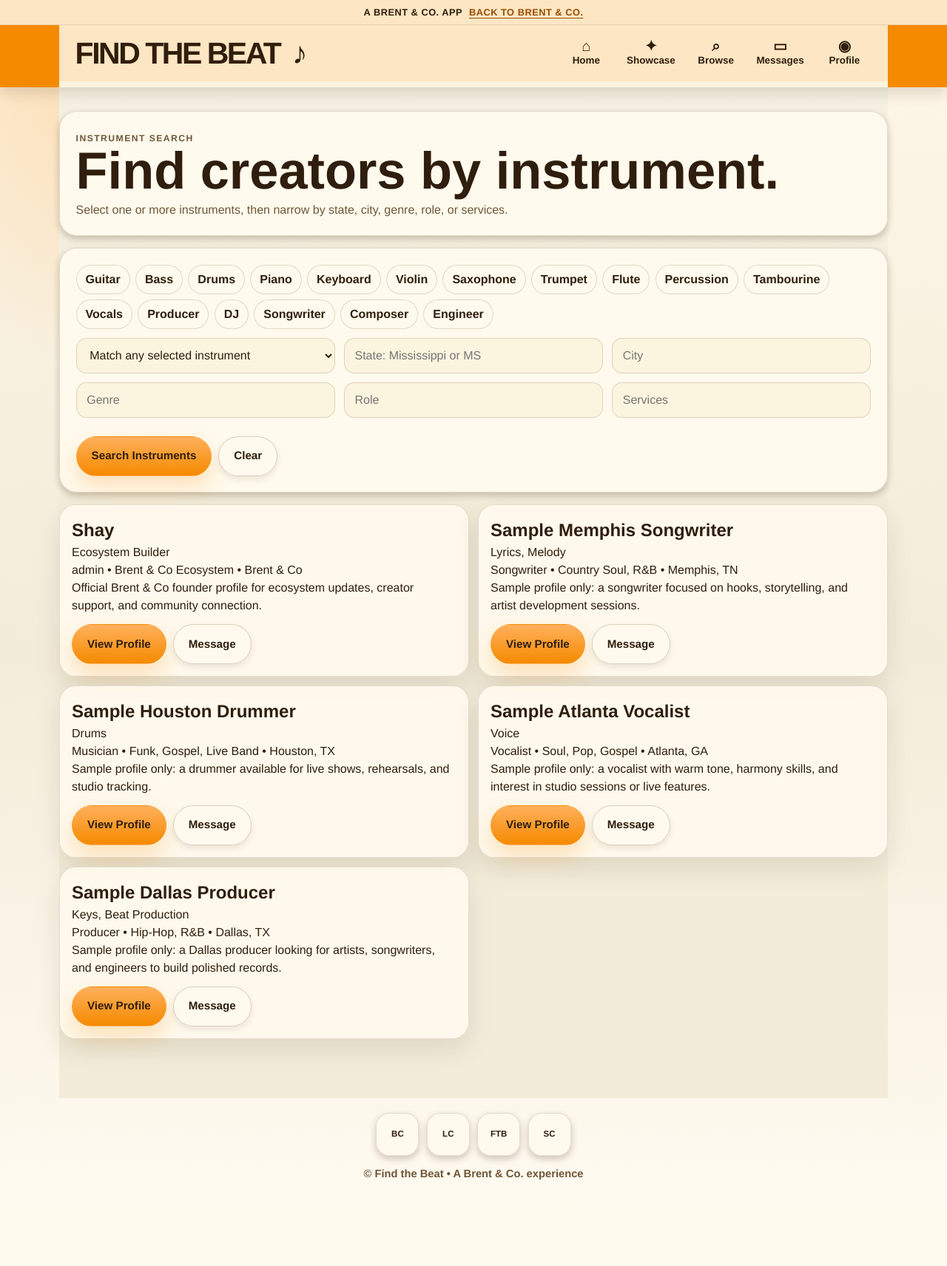
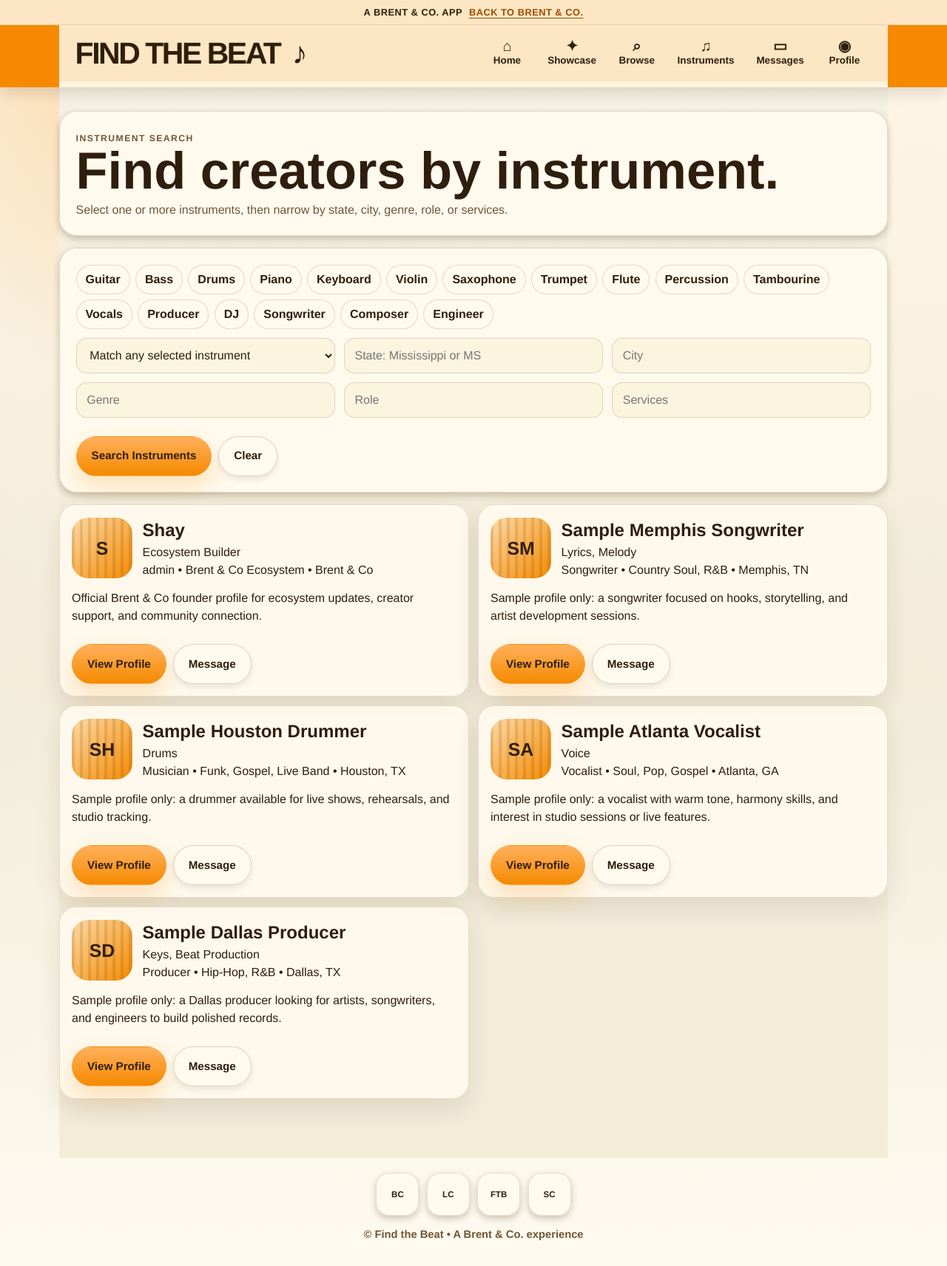
Before and after one commit to shayreneabee/find-the-beat, a Flask app: page /instruments in a window 1280 px wide. Shown: the whole page at 74% size. Before the commit the page ends 1595 px from the top, so only its background shows below. Run offline with Flask 3, Linux system fonts and the light colour scheme; data comes from the database, SQL or seed files in the repository.

Commit message:
Use one instrument search page

```diff
--- a/app.py
+++ b/app.py
@@ -794,14 +794,16 @@ CATEGORY_TILES = [
     {"slug": "composers", "title": "Composers", "terms": ["composer", "composition", "score", "arrangement"]},
     {"slug": "artists", "title": "Artists", "terms": ["artist", "rapper", "singer", "performer"]},
     {"slug": "vocalists", "title": "Vocalists", "terms": ["vocalist", "vocals", "voice", "singer"]},
-    {"slug": "guitar-players", "title": "Guitar Players", "terms": ["guitar", "guitarist"]},
-    {"slug": "drummers", "title": "Drummers", "terms": ["drums", "drummer"]},
-    {"slug": "pianists", "title": "Pianists", "terms": ["piano", "pianist", "keyboard", "keys"]},
-    {"slug": "bassists", "title": "Bassists", "terms": ["bass", "bassist"]},
     {"slug": "engineers", "title": "Engineers", "terms": ["engineer", "mixing", "mastering", "recording"]},
     {"slug": "songwriters", "title": "Songwriters", "terms": ["songwriter", "songwriting", "lyrics", "topline"]},
-    {"slug": "tambourine-players", "title": "Tambourine Players", "terms": ["tambourine", "percussion"]},
 ]
+INSTRUMENT_CATEGORY_REDIRECTS = {
+    "guitar-players": "Guitar",
+    "drummers": "Drums",
+    "pianists": "Piano",
+    "bassists": "Bass",
+    "tambourine-players": "Tambourine",
+}
 STATE_ALIASES = {
     "ms": "mississippi",
     "mississippi": "ms",
@@ -1686,6 +1688,9 @@ def profiles():
 def browse_category(slug):
     category = category_by_slug(slug)
     if not category:
+        instrument = INSTRUMENT_CATEGORY_REDIRECTS.get(slug)
+        if instrument:
+            return redirect(url_for("instruments", instruments=instrument))
         flash("Category not found.")
         return redirect(url_for("profiles"))
     filters = {
--- a/templates/base.html
+++ b/templates/base.html
@@ -870,6 +870,7 @@
         <a href="{{ url_for('home') }}" class="nav-pill home-link">Home</a>
         <a href="{{ url_for('showcase') }}" class="nav-pill showcase-link">Showcase</a>
         <a href="{{ url_for('profiles') }}" class="nav-pill browse-link">Browse</a>
+        <a href="{{ url_for('instruments') }}" class="nav-pill instruments-link">Instruments</a>
 
         {% if user %}
           <a href="{{ url_for('inbox') }}" class="nav-pill messages-link">Messages<span class="nav-badge" data-unread-badge {% if not unread_count %}hidden{% endif %}>{{ unread_count if unread_count and unread_count < 10 else "9+" if unread_count else "" }}</span></a>
--- a/templates/index.html
+++ b/templates/index.html
@@ -182,6 +182,10 @@
 
 <h2 class="section-band">browse talent</h2>
 <section class="category-grid" aria-label="Talent categories">
+  <a class="category-tile" href="{{ url_for('instruments') }}">
+    <strong>Instruments</strong>
+    <span>Search guitar, piano, vocals, drums, tambourine, and more</span>
+  </a>
   {% for category in category_tiles %}
     <a class="category-tile" href="{{ url_for('browse_category', slug=category.slug) }}">
       <strong>{{ category.title }}</strong>
--- a/templates/instruments.html
+++ b/templates/instruments.html
@@ -72,11 +72,40 @@
   }
 
   .instrument-card {
+    display: grid;
+    gap: 0.85rem;
     padding: 1rem;
     border: 1px solid rgba(78, 47, 16, 0.14);
     border-radius: 22px;
     background: rgba(255, 250, 238, 0.92);
     box-shadow: var(--bc-lift, var(--lift));
+  }
+
+  .instrument-card-head {
+    display: grid;
+    grid-template-columns: 82px 1fr;
+    gap: 0.85rem;
+    align-items: center;
+  }
+
+  .instrument-photo {
+    width: 82px;
+    aspect-ratio: 1;
+    overflow: hidden;
+    border-radius: 22px;
+    background:
+      repeating-linear-gradient(90deg, rgba(47, 30, 13, 0.12) 0 4px, transparent 4px 11px),
+      linear-gradient(135deg, #ffd9a3, #f58a00);
+    display: grid;
+    place-items: center;
+    font-size: 1.55rem;
+    font-weight: 950;
+  }
+
+  .instrument-photo img {
+    width: 100%;
+    height: 100%;
+    object-fit: cover;
   }
 
   .instrument-card h2,
@@ -141,9 +170,20 @@
     <section class="instrument-results">
       {% for p in profiles %}
         <article class="instrument-card">
-          <h2>{{ p.display_name }}</h2>
-          <p>{{ p.instrument or "Add instruments" }}</p>
-          <p>{{ p.role or "Creative" }} • {{ p.genre or "Add genre" }}{% if p.city or p.state %} • {{ p.city }}{% if p.city and p.state %}, {% endif %}{{ p.state }}{% endif %}</p>
+          <div class="instrument-card-head">
+            <a class="instrument-photo" href="{{ url_for('profile_detail', profile_id=p.id) }}">
+              {% if p.photo_filename %}
+                <img src="{{ url_for('uploaded_photo', filename=p.photo_filename) }}" alt="{{ p.display_name }}">
+              {% else %}
+                {{ p.initials }}
+              {% endif %}
+            </a>
+            <div>
+              <h2>{{ p.display_name }}</h2>
+              <p>{{ p.instrument or "Add instruments" }}</p>
+              <p>{{ p.role or "Creative" }} • {{ p.genre or "Add genre" }}{% if p.city or p.state %} • {{ p.city }}{% if p.city and p.state %}, {% endif %}{{ p.state }}{% endif %}</p>
+            </div>
+          </div>
           <p>{{ p.bio or "This creator is still building out their profile." }}</p>
           <div class="instrument-actions">
             <a class="button primary" href="{{ url_for('profile_detail', profile_id=p.id) }}">View Profile</a>
```
